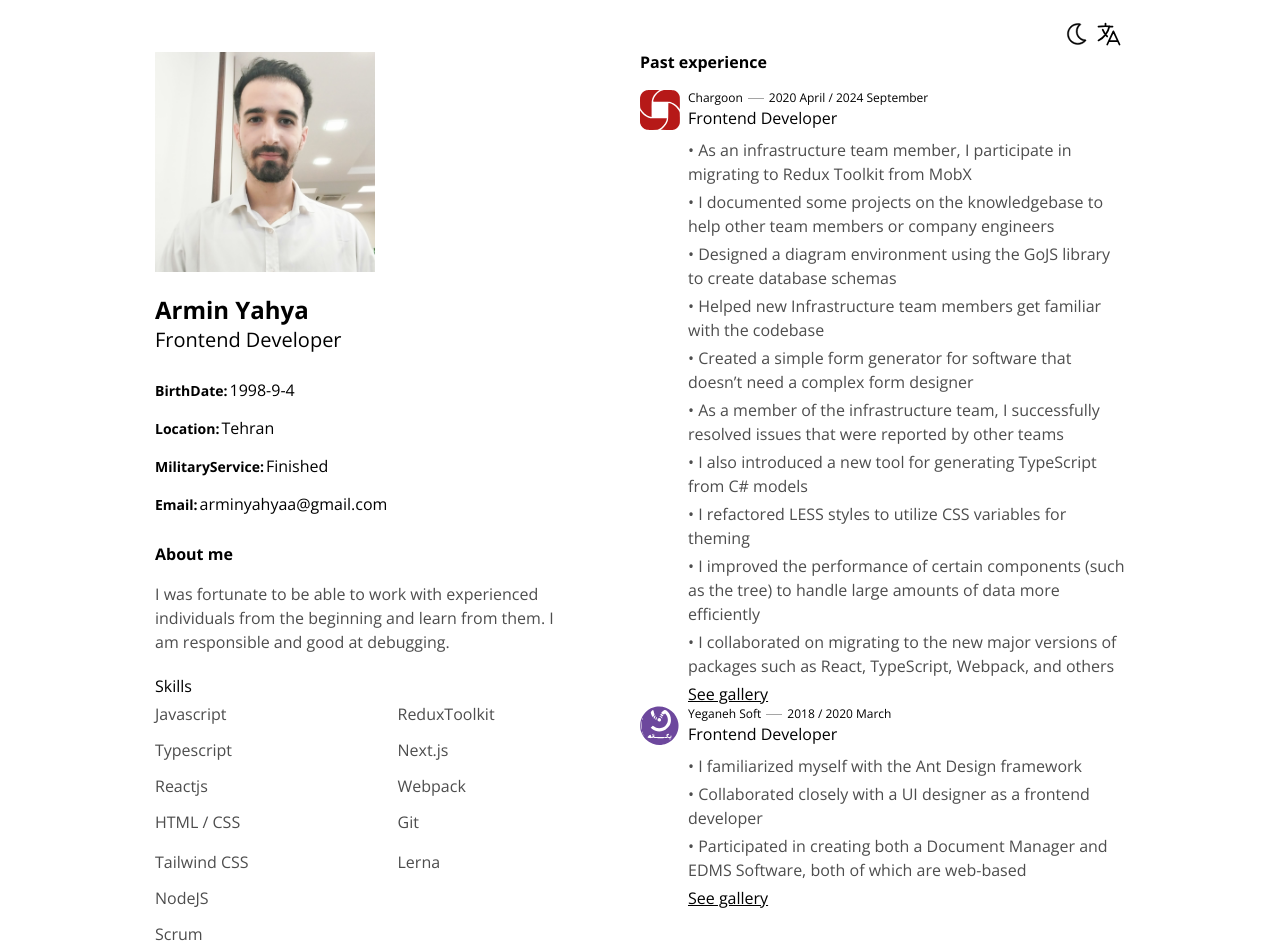
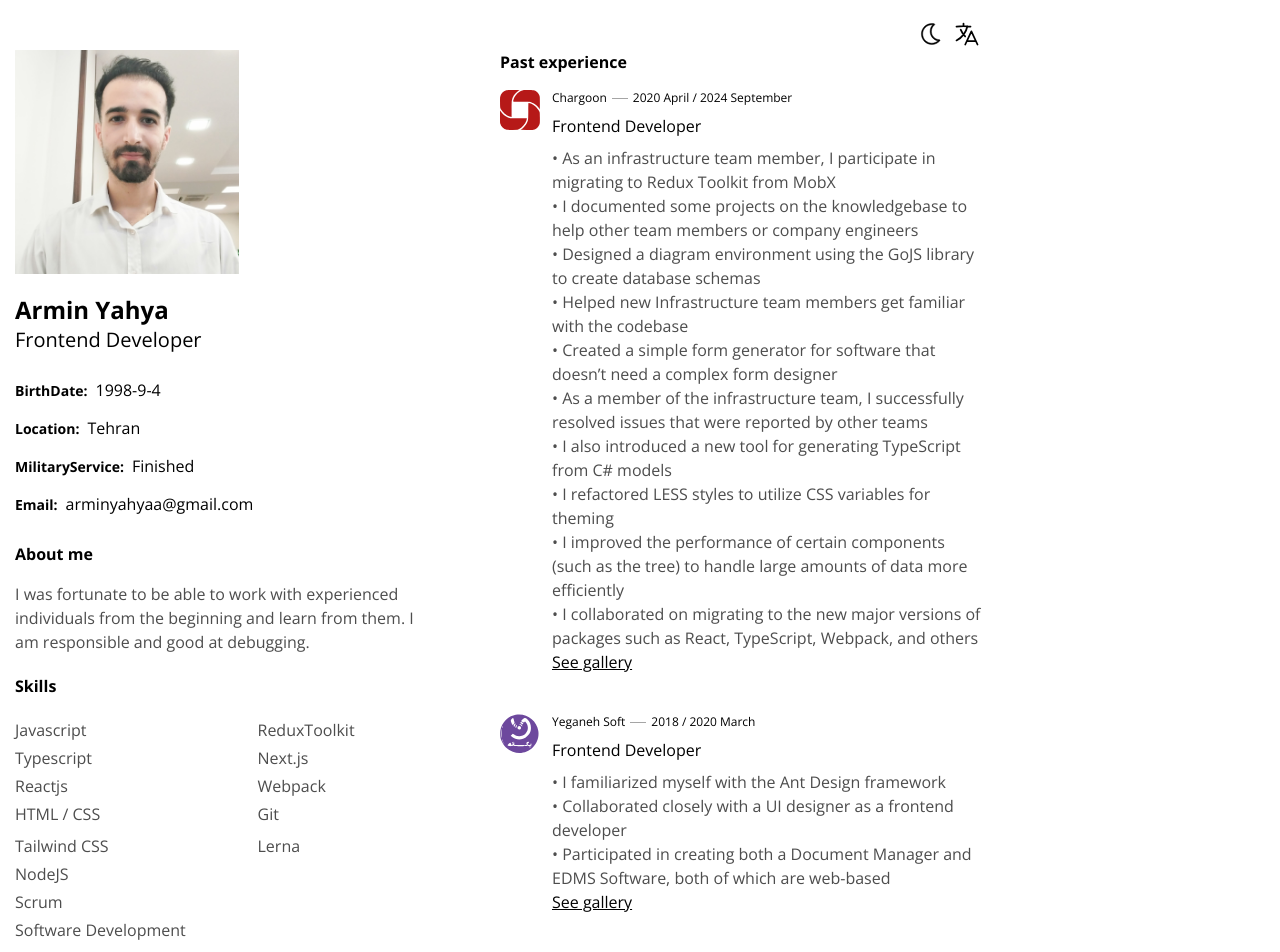
Before and after one commit to arminyahya/cv-nextjs, a Next.js app: page /en in a window 1280 px wide. Shown: the top 952 px of the page. Built offline with nearby package versions, Linux system fonts and the light colour scheme.

Commit message:
Remove rtl styles and move media query to tailwind

```diff
--- a/src/app/[lang]/page.tsx
+++ b/src/app/[lang]/page.tsx
@@ -36,9 +36,9 @@ export function generateStaticParams() {
 export default function Page({ params }: PageInnerProps) {
   const { translate } = useTranslation(params.lang);
   return (
-    <main className={`main flex flex-col`}>
+    <main className={`main flex flex-col sm:flex-row`}>
       <section className={"flex-1 mb-5"}>
-        <div className="profile-image_wrapper mb-5 relative w-full h-56 filter-image-filter">
+        <div className="profile-image_wrapper mb-5 relative w-full h-56 filter-image-filter sm:w-56">
           <Image
             alt="armin-yahya"
             src={`${basePath}/profile-image-3.jpg`}
@@ -62,28 +62,28 @@ export default function Page({ params }: PageInnerProps) {
         >
           {translate("about_me_content")}
         </div>
-        <div className={"header"}>{translate("skills")}</div>
-        <div className="text-base text-text-color-lighter grid grid-cols-2">
-          <ul className="p-0">
-            <li className="skills_item list-none mb-3 opacity-0">Javascript</li>
-            <li className="skills_item list-none mb-3 opacity-0">Typescript</li>
-            <li className="skills_item list-none mb-3 opacity-0">Reactjs</li>
-            <li className="skills_item list-none mb-3 opacity-0">HTML / CSS</li>
+        <div className={"header mb-4 font-bold"}>{translate("skills")}</div>
+        <div className="text-base text-text-color-lighter grid grid-cols-2 sm:flex-row">
+          <ul className="m0 p-0">
+            <li className="skills_item list-none my-1 mb-1 opacity-0">Javascript</li>
+            <li className="skills_item list-none my-1 mb-1 opacity-0">Typescript</li>
+            <li className="skills_item list-none my-1 mb-1 opacity-0">Reactjs</li>
+            <li className="skills_item list-none my-1 mb-1 opacity-0">HTML / CSS</li>
           </ul>
           <ul className="p-0">
-            <li className="skills_item list-none mb-3 opacity-0">ReduxToolkit</li>
-            <li className="skills_item list-none mb-3 opacity-0">Next.js</li>
-            <li className="skills_item list-none mb-3 opacity-0">Webpack</li>
-            <li className="skills_item list-none mb-3 opacity-0">Git</li>
+            <li className="skills_item list-none my-1 mb-1 opacity-0">ReduxToolkit</li>
+            <li className="skills_item list-none my-1 mb-1 opacity-0">Next.js</li>
+            <li className="skills_item list-none my-1 mb-1 opacity-0">Webpack</li>
+            <li className="skills_item list-none my-1 mb-1 opacity-0">Git</li>
           </ul>
           <ul className="p-0">
-            <li className="skills_item list-none mb-3 opacity-0">Tailwind CSS</li>
-            <li className="skills_item list-none mb-3 opacity-0">NodeJS</li>
-            <li className="skills_item list-none mb-3 opacity-0">Scrum</li>
-            <li className="skills_item list-none mb-3 opacity-0">Software Development</li>
+            <li className="skills_item list-none my-1 mb-1 opacity-0">Tailwind CSS</li>
+            <li className="skills_item list-none my-1 mb-1 opacity-0">NodeJS</li>
+            <li className="skills_item list-none my-1 mb-1 opacity-0">Scrum</li>
+            <li className="skills_item list-none my-1 mb-1 opacity-0">Software Development</li>
           </ul>
           <ul className="p-0">
-            <li className="skills_item list-none mb-3 opacity-0">Lerna</li>
+            <li className="skills_item list-none my-1 mb-1 opacity-0">Lerna</li>
           </ul>
         </div>
       </section>
@@ -111,15 +111,15 @@ export default function Page({ params }: PageInnerProps) {
 
             ]}
             items={[
-              { type: 'image', src: "/chargoon-1.png" , description: translate("gallery_chargoon_modeler")},
-              { type: 'image', src: "/chargoon-2.png" , description: translate("gallery_chargoon_designer")},
-              { type: 'image', src: "/chargoon-3.png" , description: translate("gallery_chargoon_designer_setting")},
-              { type: 'image', src: "/chargoon-4.png" , description: translate("gallery_chargoon_output")},
-              { type: 'image', src: "/chargoon-5.png" , description: translate("gallery_chargoon_designer_new_fields")},
-              { type: 'image', src: "/chargoon-6.png" , description: translate("gallery_chargoon_complex_validation_tab")},
-              { type: 'image', src: "/chargoon-7.png" , description: translate("gallery_chargoon_design_complex_validation")},
-              { type: 'image', src: "/chargoon-8.png" , description: translate("gallery_chargoon_design_operation_on_events")},
-              { type: 'video', src: "/chargoon-9.mp4" , description: translate("gallery_chargoon_output_video")},
+              { type: 'image', src: "/chargoon-1.png", description: translate("gallery_chargoon_modeler") },
+              { type: 'image', src: "/chargoon-2.png", description: translate("gallery_chargoon_designer") },
+              { type: 'image', src: "/chargoon-3.png", description: translate("gallery_chargoon_designer_setting") },
+              { type: 'image', src: "/chargoon-4.png", description: translate("gallery_chargoon_output") },
+              { type: 'image', src: "/chargoon-5.png", description: translate("gallery_chargoon_designer_new_fields") },
+              { type: 'image', src: "/chargoon-6.png", description: translate("gallery_chargoon_complex_validation_tab") },
+              { type: 'image', src: "/chargoon-7.png", description: translate("gallery_chargoon_design_complex_validation") },
+              { type: 'image', src: "/chargoon-8.png", description: translate("gallery_chargoon_design_operation_on_events") },
+              { type: 'video', src: "/chargoon-9.mp4", description: translate("gallery_chargoon_output_video") },
 
             ]}
             className={"mb-5-2x"}
--- a/src/app/_components/header.tsx
+++ b/src/app/_components/header.tsx
@@ -34,10 +34,10 @@ export default function Header({ }: HeaderProps) {
 
 	return (
 		<div className="flex justify-end items-center mb-0.5">
-			<div className="header_item inline-block mx-0.5" onClick={switchTheme}>
+			<div className="header_item inline-block mx-1" onClick={switchTheme}>
 				{currentTheme === 'light' ? <DarkModeIcon /> : <LightModeIcon />}
 			</div>
-			<div className="header_item inline-block mx-0.5" onClick={switchLang} >
+			<div className="header_item inline-block mx-1" onClick={switchLang} >
 				<MultiLangIcon />
 			</div>
 		</div>
--- a/src/app/_components/pastExperienceItem.tsx
+++ b/src/app/_components/pastExperienceItem.tsx
@@ -36,12 +36,12 @@ export default function PastExperienceItem({
   const { translate } = useTranslation(lang as "fa" | "en");
 
   return (
-    <div className={`flex ${className}`}>
-      <div className="w-14 mr-2">
+    <div className={`flex mb-10 ${className}`}>
+      <div className="w-14 me-3">
         <div className="past-experience_item_icon">{icon}</div>
       </div>
       <div>
-        <div className="text-xs">
+        <div className="text-xs mb-2">
           {companyName}
           <div className="small-horizontal-line"></div>
           {startDate} / {endDate}
--- a/src/app/_components/personalInfoItem.tsx
+++ b/src/app/_components/personalInfoItem.tsx
@@ -3,7 +3,7 @@ import React from "react";
 export default function PersonalInfoItem({ label, value }: { label: string, value: string }) {
   return (
 		<div className="mb-2">
-		<div className="inline-block text-sm font-bold mr-0.5">{label}:</div>
+		<div className="inline-block text-sm font-bold me-2">{label}:</div>
 		<div className="inline-block text-base">{value}</div>
 	</div>
 	)
--- a/src/app/globals.css
+++ b/src/app/globals.css
@@ -10,35 +10,35 @@
 }
 
 @keyframes fadeIn {
-	from { opacity: 0; }
-		to { opacity: 1; }
+	from {
+		opacity: 0;
+	}
+
+	to {
+		opacity: 1;
+	}
 }
 
 * {
-  transition-property: color, background-color, border-color;
-  transition-duration: 0.25s;
+	transition-property: color, background-color, border-color;
+	transition-duration: 0.25s;
 	box-sizing: border-box;
 }
 
 
 .fade-in-animation {
-  transition-timing-function: ease;
+	transition-timing-function: ease;
 	animation: 1s fadeIn forwards;
 }
 
 div {
 	color: var(--text-color);
 	line-height: 1.5;
-
 }
 
 body {
-	position: relative;
-	margin: 0px auto;
 	max-width: 1000px;
 	padding: 20px 15px 25px 15px;
-	width: 100%;
-	background-color: var(--background-color);
 }
 
 
@@ -48,14 +48,6 @@ body {
 
 .header_item svg {
 	vertical-align: middle;
-}
-
-ul {
-	margin: 0px;
-}
-
-li {
-	margin: 4px 0px;
 }
 
 .footer svg {
@@ -70,16 +62,10 @@ li {
 
 .footer svg:hover {
 	opacity: 1;
+}
 
-}
 .footer_item:first-child {
 	margin-right: 0px;
 	margin-left: 10px;
 
 }
-
-html[dir="ltr"] .footer_item:first-child{
-	margin-left: 0px;
-	margin-right: 10px;
-
-}
--- a/src/app/layout.tsx
+++ b/src/app/layout.tsx
@@ -16,18 +16,18 @@ export default function RootLayout({
 }: Readonly<{
   children: React.ReactNode;
 }>) {
-	const {lang} = useParams();
+  const { lang } = useParams();
 
   return (
     <html dir={lang === "en" ? "ltr" : "rtl"} lang={lang as "en" | "fa"}>
       <body
         className={
-          lang === "en" ? openSans.className : iranYekan.className
+          lang === "en" ? openSans.className : iranYekan.className + ' relative my-0 mx-auto w-full bg-background-color'
         }
       >
-          <Header  />
-          {children}
-					<Footer />
+        <Header />
+        {children}
+        <Footer />
         <div id="portal-modal"></div>
       </body>
     </html>
--- a/src/app/page.css
+++ b/src/app/page.css
@@ -17,26 +17,10 @@
 	display: none;
 }
 
-html[dir="rtl"] .contact-info_item_icon{
-	margin-right: 0px;
-	margin-left: 10px;
-}
-
-html[dir="rtl"] .past-experience_item_icon_wrapper {
-	margin-left: 10px;
-}
-
 body.ReactModal__Body--open {
 	overflow: hidden;
 	max-width: 100%;
 }
-
-html[dir="rtl"] .personal-info_item_label {
-	margin-right: 0px;
-	margin-left: 8px;
-
-}
-
 
 .small-horizontal-line {
 	display: inline-block;
@@ -72,23 +56,7 @@ html[dir="rtl"] .personal-info_item_label {
 }
 
 @media only screen and (min-width: 600px){
-	.main {
-		flex-direction: row;
-	}
-
-	.profile-image_wrapper {
-		width: 220px !important;
-	}
-	.skills_inner {
-		flex-direction: row;
-	}
-
 	.skills_inner ul:first-child {
 		padding: 0;
 	}
-
-	.modal-content {
-		padding: 20px;
-		height: min-content;
-	}
 }
--- a/tailwind.config.ts
+++ b/tailwind.config.ts
@@ -12,6 +12,13 @@ const config: Config = {
         "text-color-lighter": "var(--text-color-lighter)",
         "image-filter": "var(--image-filter)",
 
+      },
+      extend: {
+        // Add rtl variant
+        textAlign: ['rtl'],
+        float: ['rtl'],
+        padding: ['rtl'],
+        margin: ['rtl'],
       }
     },
   },
```
